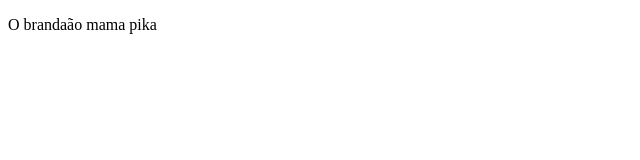
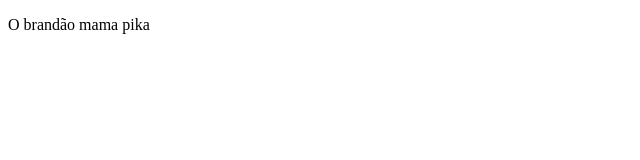
Before and after one commit to joaovalverdee/Aulas-html, a plain HTML site: page index.html in a window 1280 px wide. Shown: the full height of the page, 0-640 px from the left. Drawn offline with Linux system fonts and the light colour scheme.

Commit message:
Alteração Paragrafo

```diff
--- a/index.html
+++ b/index.html
@@ -6,6 +6,6 @@
     <title>Document</title>
 </head>
 <body>
-    <p> O brandaão mama pika</p>
+    <p> O brandão mama pika</p>
 </body>
 </html>
```
